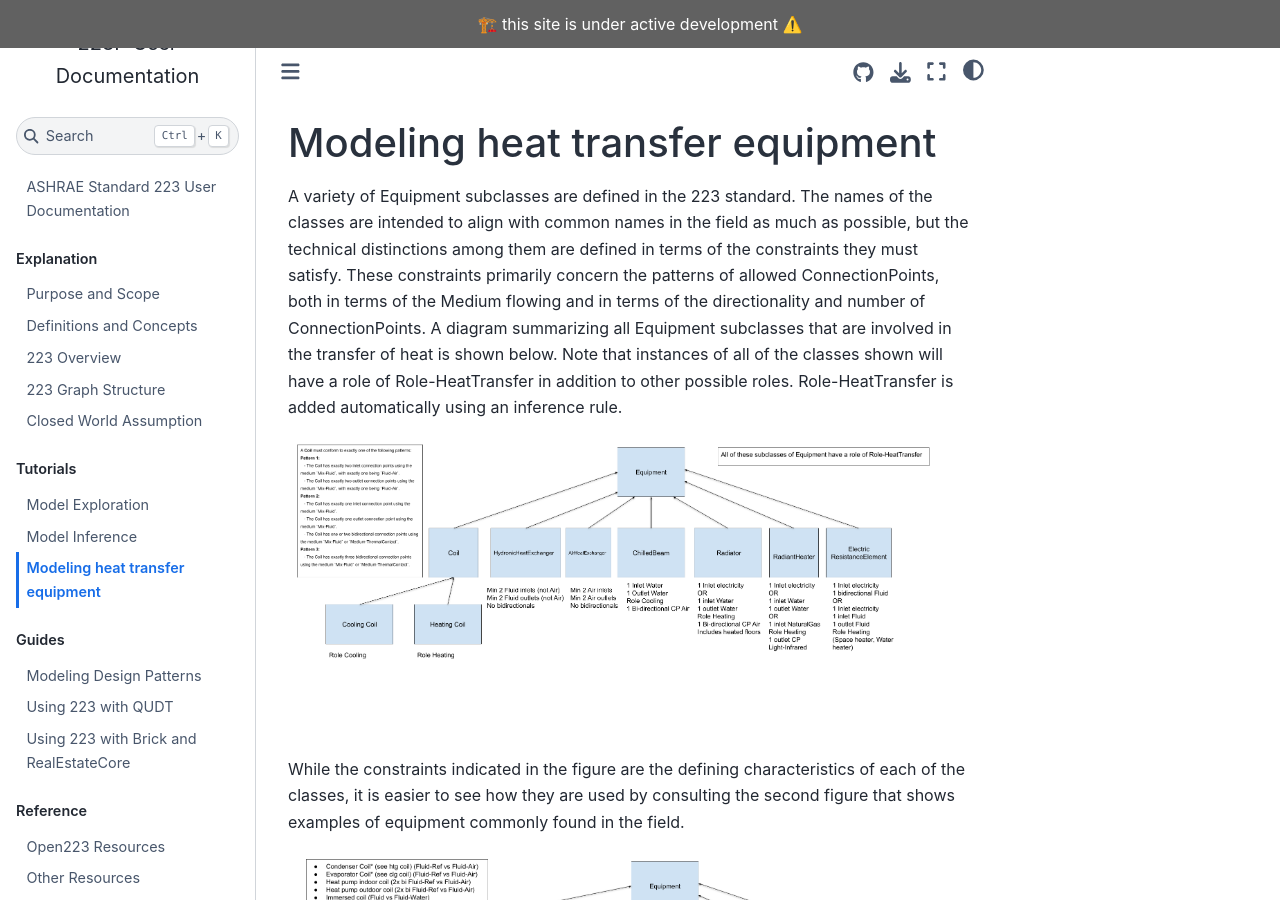
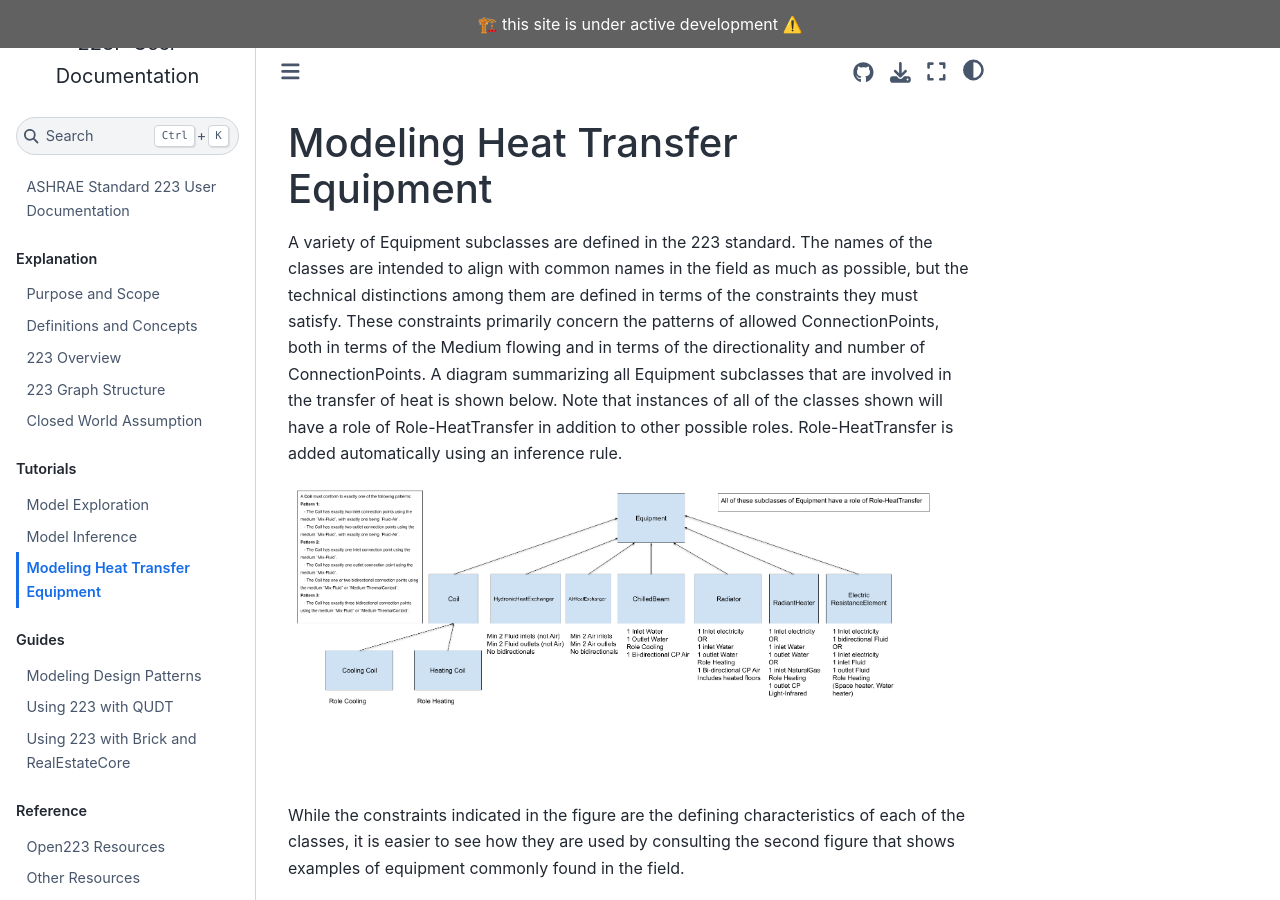
Before and after one commit to open223/docs.open223.info, a Jupyter Book: the page built from tutorials/model_heat_transfer.md, in a window 1280 px wide and 900 px high. Built offline with Jupyter Book 1.0.4 settings and Sphinx 7.4.7 and the Sphinx Book theme 1.1.4, drawn with Linux system fonts in a browser that asks for light colours.

Commit message:
Changed title to TitleCase

```diff
--- a/tutorials/model_heat_transfer.md
+++ b/tutorials/model_heat_transfer.md
@@ -1,4 +1,4 @@
-# Modeling heat transfer equipment
+# Modeling Heat Transfer Equipment
 
 A variety of Equipment subclasses are defined in the 223 standard. The names of the classes are
 intended to align with common names in the field as much as possible, but the technical distinctions
```
